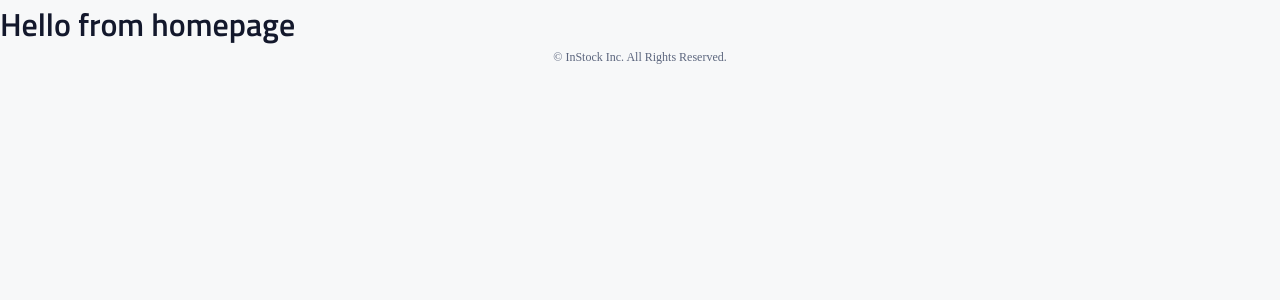
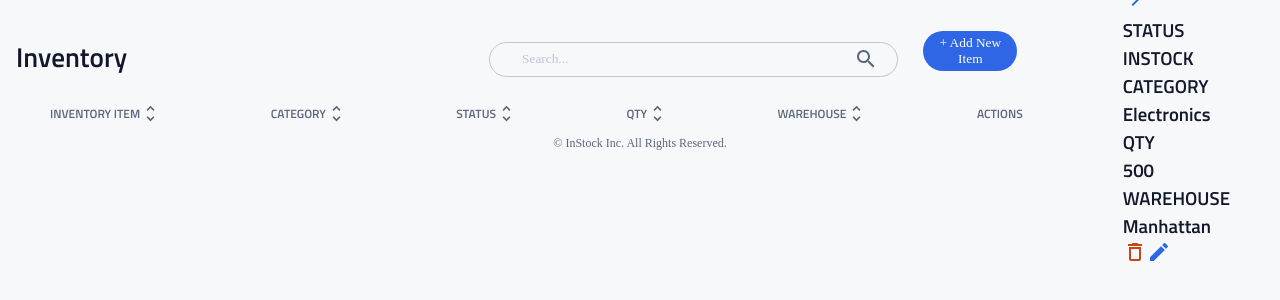
Before and after one commit to CDeweger/instock-sprint, a React (Create React App) app in the folder client/: page / in a window 1280 px wide. Shown: the top 300 px of the page. Built offline with nearby package versions, Linux system fonts and the light colour scheme; no server answers; a web font is replaced by a local one.

Commit message:
create inventory list

```diff
--- /dev/null
+++ b/client/src/components/InventoryList/InventoryList.jsx
@@ -0,0 +1,131 @@
+import React from "react";
+import "../InventoryList/InventoryList.scss";
+import SortIcon from "../../assets/icons/sort-24px.svg";
+import { Link } from "react-router-dom";
+import DeleteIcon from "../../assets/icons/delete_outline-24px.svg";
+import EditIcon from "../../assets/icons/edit-24px.svg";
+import ChevronIcon from "../../assets/icons/chevron_right-24px.svg";
+
+const InventoryList = () => {
+  return (
+    <>
+      <section className="inventory-container">
+        <div className="header">
+          <h2 className="header__title">Inventory</h2>
+          <div className="header-section">
+            <input
+              className="header-section__search"
+              placeholder="Search..."
+            ></input>
+            <Link to="/inventory/add">
+              <button className="header-section__addButton">
+                + Add New Item
+              </button>
+            </Link>
+          </div>
+        </div>
+
+        <div className="inventory-table">
+          <div className="inventory-table__head">
+            <div className="inventory-list">
+              <h3 className="inventory-list__item">INVENTORY ITEM</h3>
+              <img
+                className="inventory-list__sortingImg"
+                src={SortIcon}
+                alt="sort icon"
+              />
+            </div>
+
+            <div className="inventory-list">
+              <h3 className="inventory-list__item">CATEGORY</h3>
+              <img
+                className="inventory-list__sortingImg"
+                src={SortIcon}
+                alt="sort icon"
+              />
+            </div>
+
+            <div className="inventory-list">
+              <h3 className="inventory-list__item">STATUS</h3>
+              <img
+                className="inventory-list__sortingImg"
+                src={SortIcon}
+                alt="sort icon"
+              />
+            </div>
+
+            <div className="inventory-list">
+              <h3 className="inventory-list__item">QTY</h3>
+              <img
+                className="inventory-list__sortingImg"
+                src={SortIcon}
+                alt="sort icon"
+              />
+            </div>
+
+            <div className="inventory-list">
+              <h3 className="inventory-list__item">WAREHOUSE</h3>
+              <img
+                className="inventory-list__sortingImg"
+                src={SortIcon}
+                alt="sort icon"
+              />
+            </div>
+
+            <div className="inventory-list">
+              <h3 className="inventory-list__item">ACTIONS</h3>
+            </div>
+          </div>
+
+          {/* Inventory Item */}
+          <div className="inventory-data">
+            <div className="inventory-item">
+              <h3 className="inventory-item__name">Telivision</h3>
+              <img
+                className="inventory-item__icon"
+                src={ChevronIcon}
+                alt="chevron icon"
+              />
+            </div>
+            {/* Inventory Item Info */}
+            <div className="inventory-item-info">
+              <h3 className="inventory-item-info__title">STATUS</h3>
+              <h3 className="inventory-item-info__data">INSTOCK</h3>
+            </div>
+
+            <div className="inventory-item-info">
+              <h3 className="inventory-item-info__title">CATEGORY</h3>
+              <h3 className="inventory-item-info__data">Electronics</h3>
+            </div>
+
+            <div className="inventory-item-info">
+              <h3 className="inventory-item-info__title">QTY</h3>
+              <h3 className="inventory-item-info__data">500</h3>
+            </div>
+
+            <div className="inventory-item-info">
+              <h3 className="inventory-item-info__title">WAREHOUSE</h3>
+              <h3 className="inventory-item-info__data">Manhattan</h3>
+            </div>
+
+            {/* Adding Delete and Edit Icons */}
+            <div className="inventory-item-icon">
+              <img
+                className="inventory-item-icon__delete"
+                src={DeleteIcon}
+                alt="delete icon"
+              />
+              <img
+                className="inventory-item-icon__edit"
+                src={EditIcon}
+                alt="edit icon"
+              />
+            </div>
+          </div>
+        </div>
+      </section>
+    </>
+  );
+};
+
+export default InventoryList;
--- /dev/null
+++ b/client/src/components/InventoryList/InventoryList.scss
@@ -0,0 +1,143 @@
+@use "../../styles/partials/typography";
+@use "../../styles/partials/colors";
+@use "../../styles/partials/mixins";
+@use "../../styles/partials/global";
+@use "../../styles/partials/variables";
+
+.body {
+  background-color: colors.$primary-light;
+}
+.header {
+  display: flex;
+  //   flex-direction: column;
+  justify-content: space-between;
+  width: 90%;
+  margin: 1rem;
+  top: -2.5rem;
+  border-radius: 3px;
+
+  @include mixins.tablet {
+    top: -6.6rem;
+  }
+
+  @include mixins.desktop {
+    width: 77%;
+  }
+  &__title {
+    font-size: 1.7rem;
+    color: #13172c;
+    font-family: "Titillium Web";
+    margin: 0 0 5%;
+
+    @include mixins.tablet {
+      margin: 2% 0 0;
+    }
+  }
+}
+.header-section {
+  @include mixins.tablet {
+    display: flex;
+    flex-direction: row;
+    align-items: baseline;
+    width: 60%;
+    margin: 0;
+  }
+
+  @include mixins.desktop {
+    width: 52%;
+  }
+  &__search {
+    height: 2.2rem;
+    border: 1px solid colors.$secondary-medium;
+    border-radius: 1.25rem;
+    width: 95%;
+    background: url("../../assets/icons/search-24px.svg") no-repeat scroll 95%
+      50%;
+
+    @include mixins.tablet {
+      width: 110%;
+      margin: 5% 5% 0 0;
+    }
+
+    @include mixins.desktop {
+      width: 120%;
+    }
+  }
+  &__search::placeholder {
+    padding: 0 1rem 0;
+    color: colors.$secondary-medium;
+  }
+  &__addButton {
+    background-color: colors.$primary-blue;
+    border-radius: 2.25rem;
+    color: colors.$primary-light;
+    border: none;
+    margin: 5% 0 4%;
+    width: 97%;
+    height: 2.2rem;
+
+    @include mixins.tablet {
+      width: 110%;
+      height: 2.5rem;
+    }
+    @include mixins.desktop {
+      width: 120%;
+      margin: 5% 0 0 0;
+    }
+  }
+}
+.inventory-table {
+  display: none;
+
+  @include mixins.tablet {
+    display: flex;
+    height: 2.5rem;
+    background-color: colors.$background-light;
+    align-items: center;
+    justify-content: space-around;
+    width: 100%;
+  }
+
+  &__head {
+    display: none;
+
+    @include mixins.tablet {
+      display: flex;
+      height: 2.5rem;
+      background-color: colors.$background-light;
+      align-items: center;
+      justify-content: space-between;
+      width: 125%;
+    }
+
+    @include mixins.desktop {
+      display: flex;
+      height: 2.5rem;
+      background-color: colors.$background-light;
+      align-items: center;
+      justify-content: space-between;
+      width: 76%;
+    }
+  }
+}
+.inventory-list {
+  @include mixins.tablet {
+    display: flex;
+    align-items: center;
+  }
+
+  &__item {
+    font-family: "Titillium Web";
+    @include mixins.tablet {
+      font-size: 0.75rem;
+      color: colors.$secondary-dark;
+    }
+  }
+  &__sortingImg {
+    @include mixins.tablet {
+      width: 1.3rem;
+      height: 1.3rem;
+      color: colors.$secondary-dark;
+    }
+  }
+}
--- a/client/src/pages/HomePage/HomePage.js
+++ b/client/src/pages/HomePage/HomePage.js
@@ -1,9 +1,10 @@
 import React from 'react';
+import InventoryList from '../../components/InventoryList/InventoryList';
 
 function HomePage() {
     return (
         <div>
-           <h1>Hello from homepage</h1>
+           <InventoryList />
         </div>
     );
 }
```
